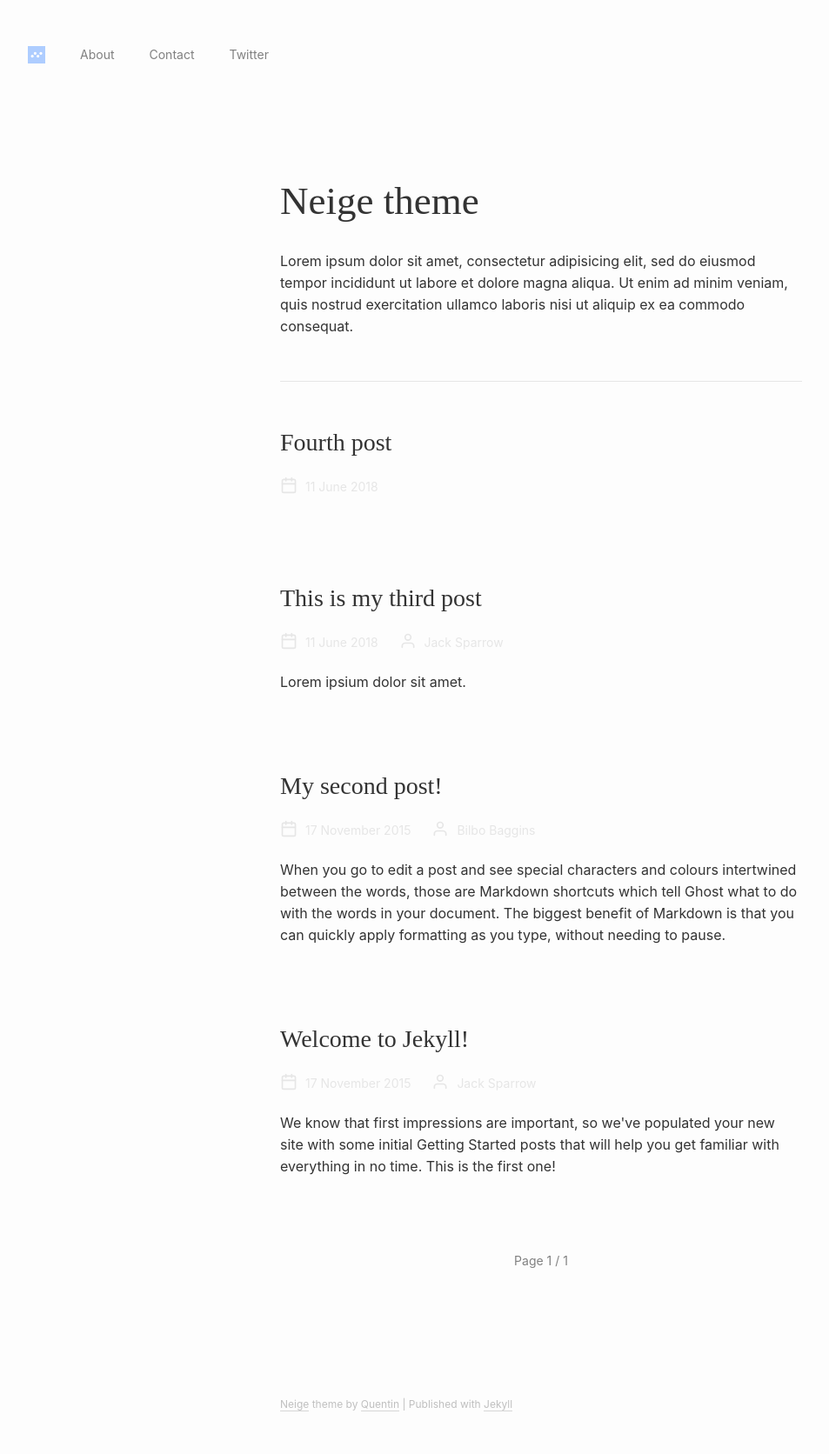
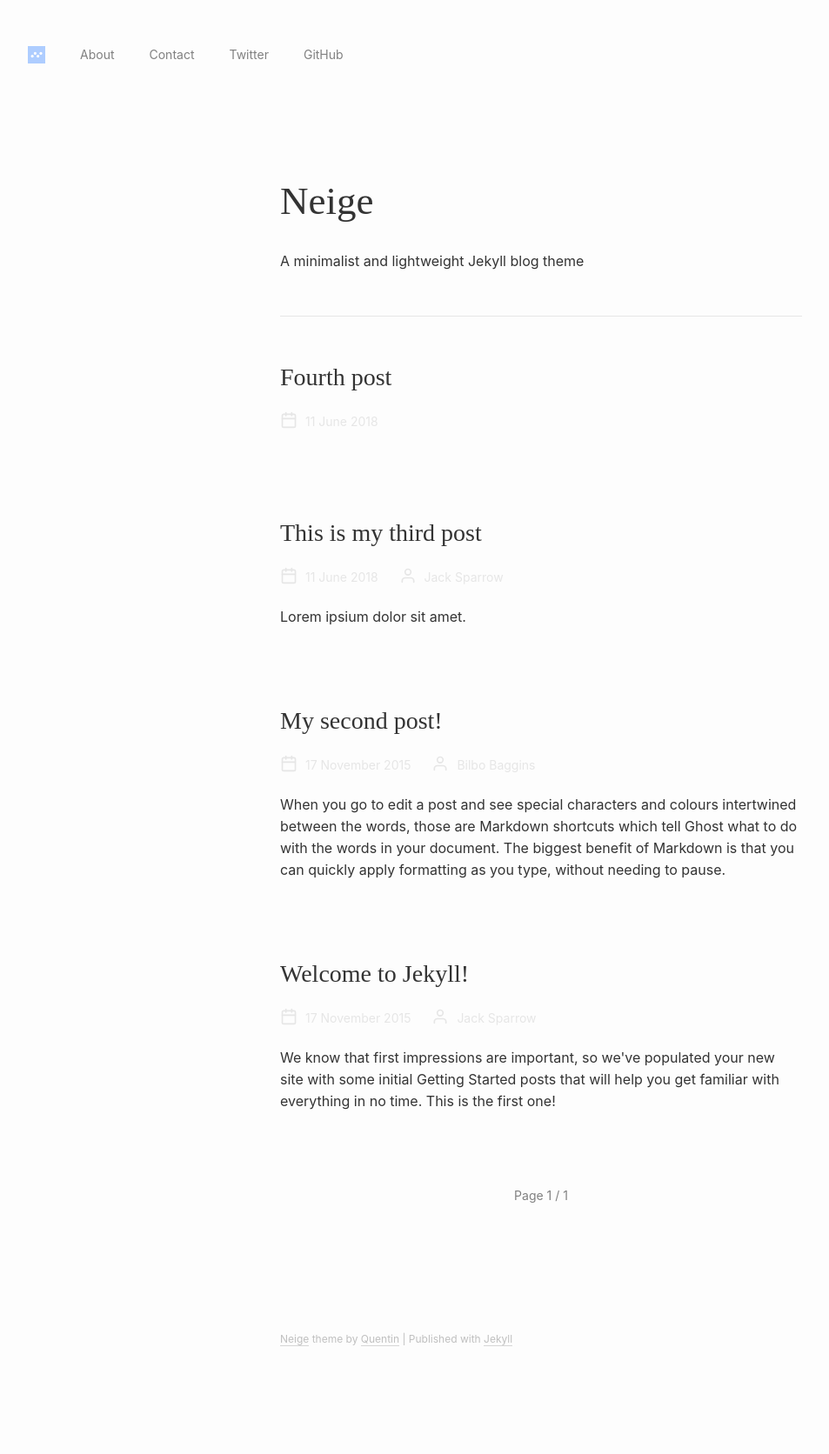
Before and after one commit to bellangerq/neige-theme, a Jekyll site: the page built from index.html, in a window 1280 px wide. Shown: the whole page at 87% size, without its empty margins (18-971 px from the left). Built offline with Jekyll 4.4.1, drawn with Linux system fonts in a browser that asks for light colours; the list of posts is cut into pages by our own code; after the commit the page ends 1597 px from its top, so only the background shows below that.

Commit message:
[*] Misc

```diff
--- a/_config.yml
+++ b/_config.yml
@@ -1,5 +1,5 @@
 ---
-title: Neige theme
+title: Neige
 timezone: UTC
 collections:
   posts:
@@ -13,23 +13,25 @@ plugins:
 paginate: 6
 paginate_path: "/page:num/"
 lang: en-US
-description: Lorem ipsum dolor sit amet, consectetur adipisicing elit, sed do eiusmod
-  tempor incididunt ut labore et dolore magna aliqua. Ut enim ad minim veniam, quis
-  nostrud exercitation ullamco laboris nisi ut aliquip ex ea commodo consequat.
+description: "A minimalist and lightweight Jekyll blog theme"
 baseUrl: https://neige-theme.com
 twitter: "@bellanger_q"
 navigation:
 - name: About
   url: "/about"
-  title: More about me
+  title: About Neige
   external: false
 - name: Contact
-  url: "/contact"
-  title: Contact me
+  url: "mailto:hello@quentin-bellanger.com"
+  title: Email me
   external: false
 - name: Twitter
-  url: https://twitter.com
-  title: Follow me on Twitter
+  url: "https://twitter.com"
+  title: "Follow updates"
+  external: true
+- name: GitHub
+  url: "https://github.com/bellangerq/neige-theme"
+  title: "View source"
   external: true
 authors:
 - id: bilbo
--- a/_includes/pagination.html
+++ b/_includes/pagination.html
@@ -1,4 +1,4 @@
-<div class="pagination" role="pagination">
+<div class="pagination">
   {% if paginator.previous_page %}
     <a href="{{ paginator.previous_page_path }}">&larr; Newer Posts</a>
   {% endif %}
```
